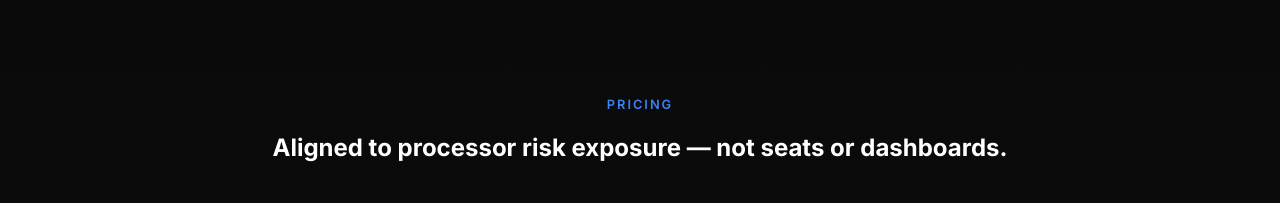
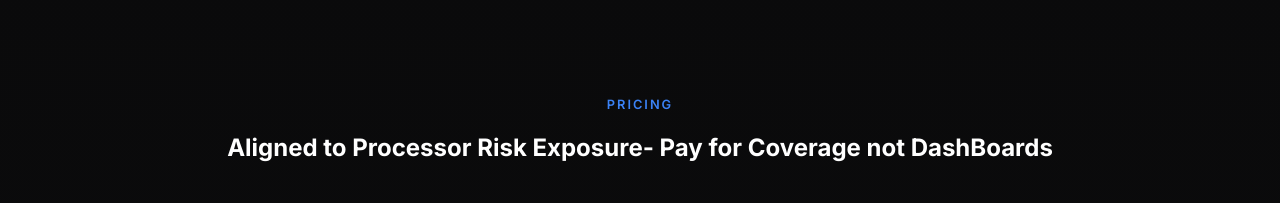
Before and after one commit to Blight-East/payflux-site, a plain HTML site: page index.html in a window 1280 px wide. Shown: the part 2880-3083 px from the top of the page. Drawn offline with Linux system fonts and the light colour scheme.

Commit message:
fix(site): restore pricing tiers image + update pricing headline

```diff
--- a/index.html
+++ b/index.html
@@ -173,7 +173,7 @@
     <section class="pricing-section">
       <div class="container text-center">
         <span class="section-title">Pricing</span>
-        <h2>Aligned to processor risk exposure — not seats or dashboards.</h2>
+        <h2>Aligned to Processor Risk Exposure- Pay for Coverage not DashBoards</h2>
         <div class="pricing-image">
           <img src="assets/pricing.png" alt="PayFlux pricing tiers" loading="lazy" />
         </div>
```
Also changed, not shown: assets/pricing.png (added).
